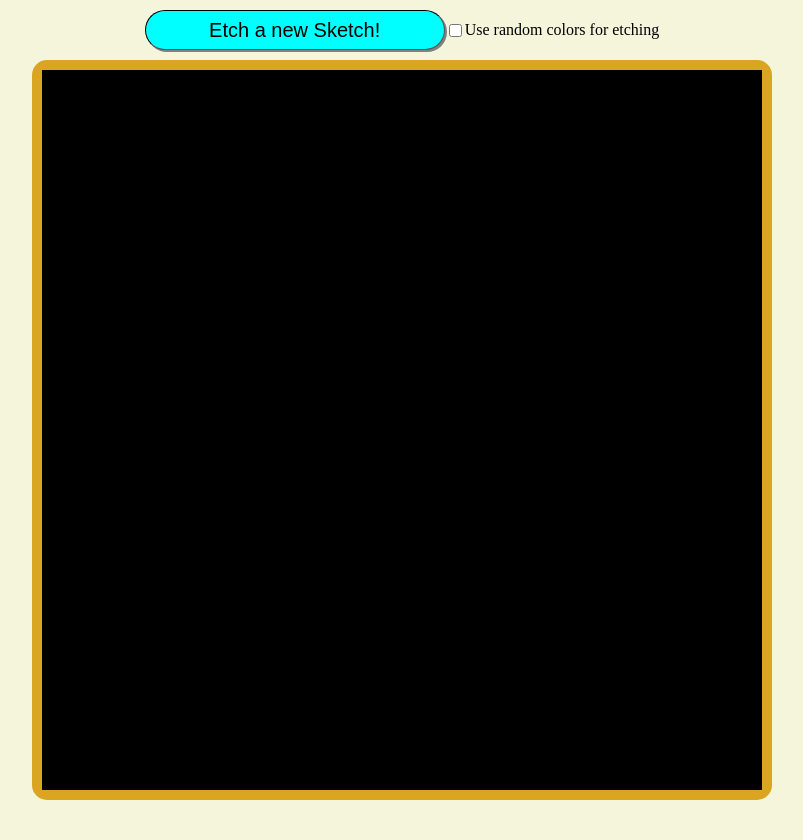
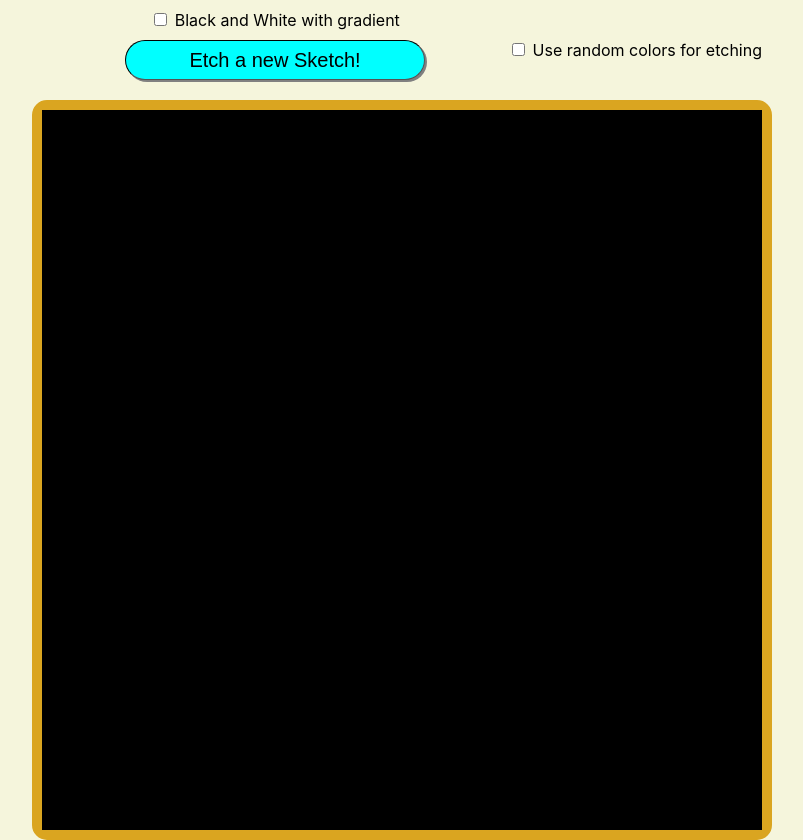
Before and after one commit to Heaviist/etch-a-sketch, a plain HTML site: page index.html in a window 1280 px wide. Shown: the whole page, without its empty margins (238-1041 px from the left). Before the commit the page ends 800 px from the top, so only its background shows below. Drawn offline with Linux system fonts and the light colour scheme.

Commit message:
Add checkbox and for black and white option

```diff
--- a/index.html
+++ b/index.html
@@ -13,9 +13,17 @@
 <body>
 
   <div class="top">
-    <button onclick="reset()">Etch a new Sketch!</button>
-    <input type="checkbox" name="random" id="random-color">
-    <label for="random-color">Use random colors for etching</label>
+    <div class="reset-settings">
+      <div>
+      <input type="checkbox" name="colorful" id="colorful">
+      <label for="colorful">Black and White with gradient</label>
+    </div>
+      <button onclick="reset()">Etch a new Sketch!</button>
+    </div>
+    <div class="random-colors">
+      <input type="checkbox" name="random" id="random-color">
+      <label for="random-color">Use random colors for etching</label>
+    </div>
   </div>
 
   <div id="container"></div>
--- a/script.js
+++ b/script.js
@@ -1,10 +1,12 @@
 let gridSide = 16;
 const container = document.querySelector('#container');
+const topSection = document.querySelector('.top');
 
 const viewPortSize = window.innerHeight;
 const containerHeight = (viewPortSize - (viewPortSize % 100)) / 100 * 90;
 container.style.width = `${containerHeight}px`; //set canvas
 container.style.height = `${containerHeight}px`;
+topSection.style.width = `${containerHeight}px`;
 
 const colorCheckbox = document.querySelector('input[id="random-color"]');
 
--- a/styles.css
+++ b/styles.css
@@ -3,12 +3,13 @@ body {
   display: flex;
   flex-direction: column;
   margin: 0px;
+  font-family:-apple-system, BlinkMacSystemFont, 'Segoe UI', Roboto, Oxygen, Ubuntu, Cantarell, 'Open Sans', 'Helvetica Neue', sans-serif;
 }
 
 button {
   height: 40px;
   width: 300px;
-  margin: 10px auto;
+  margin: 10px;
   border-radius: 100px;
   border: 1px inset black;
   font-size: 20px;
@@ -50,4 +51,12 @@ button:active {
   display: flex;
   margin: auto;
   align-items: center;
+  justify-content: space-around;
 }
+
+.reset-settings {
+  display: flex;
+  flex-direction: column;
+  align-items: center;
+  margin: 10px auto;
+}
```
